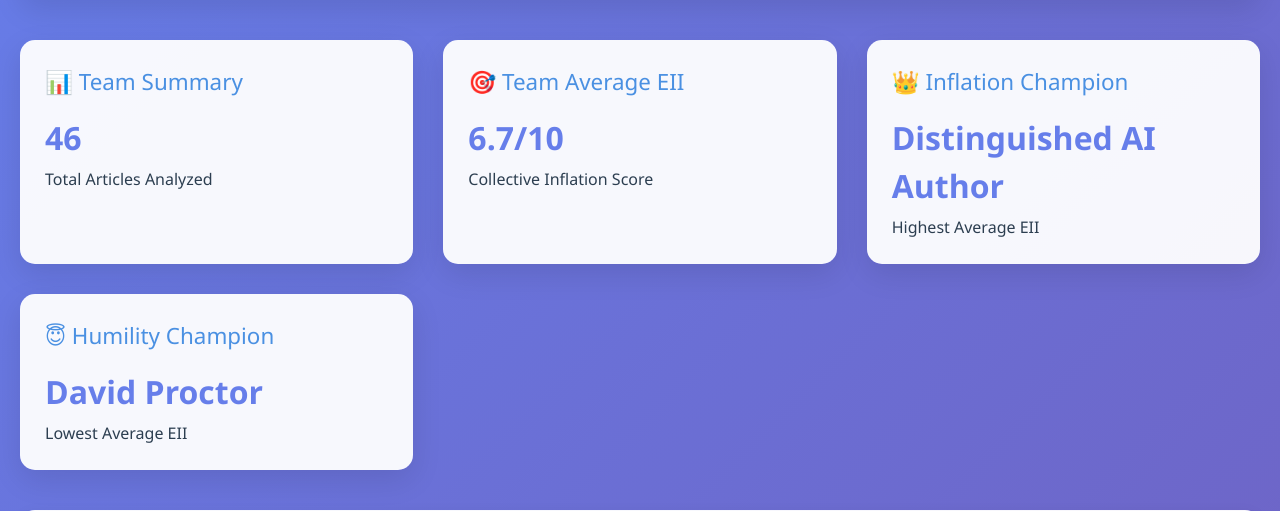
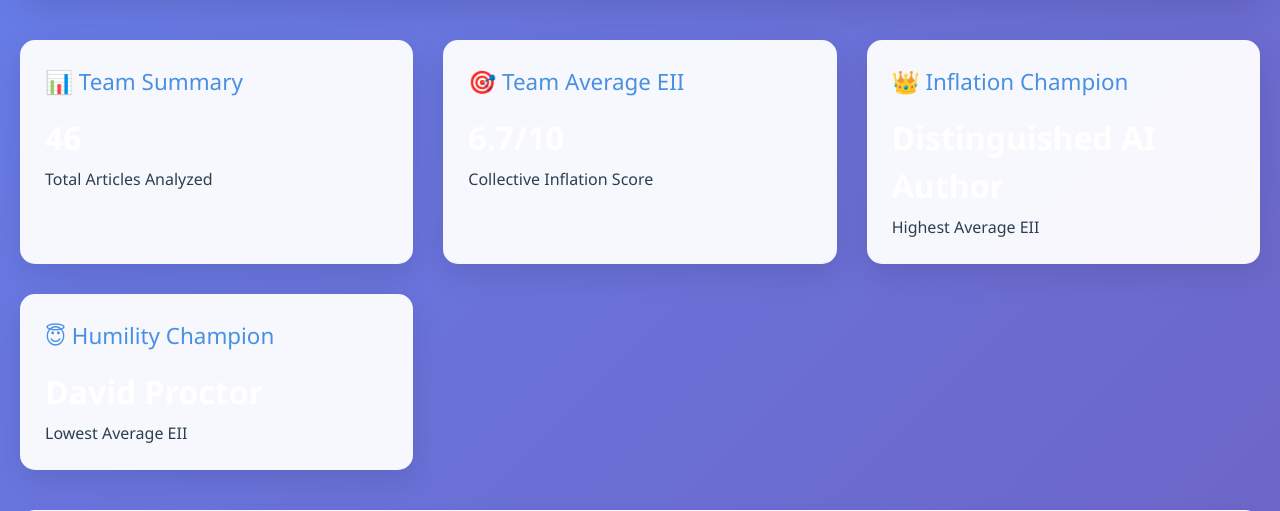
Before and after one commit to dp-pcs/expertise-inflation-index, a Flask app: page /team-championship in a window 1280 px wide. Shown: the part 215-726 px from the top of the page. Run offline with Flask 3, Linux system fonts and the light colour scheme; some libraries are stand-ins or nearby versions.

Commit message:
Fix discovery stats text readability
🎨 Improved text contrast in discovery results:
- Changed stat-number color from blue to white
- Changed stat-label color from dark gray to light gray
- Much better readability for Articles Found, AI Experts, Platforms stats

```diff
--- a/static/style.css
+++ b/static/style.css
@@ -2020,12 +2020,12 @@ body {
 .stat-number {
     font-size: 2em;
     font-weight: bold;
-    color: #667eea;
+    color: white;
 }
 
 .stat-label {
     font-size: 0.9em;
-    color: #666;
+    color: #f0f0f0;
     margin-top: 5px;
 }
 
```
